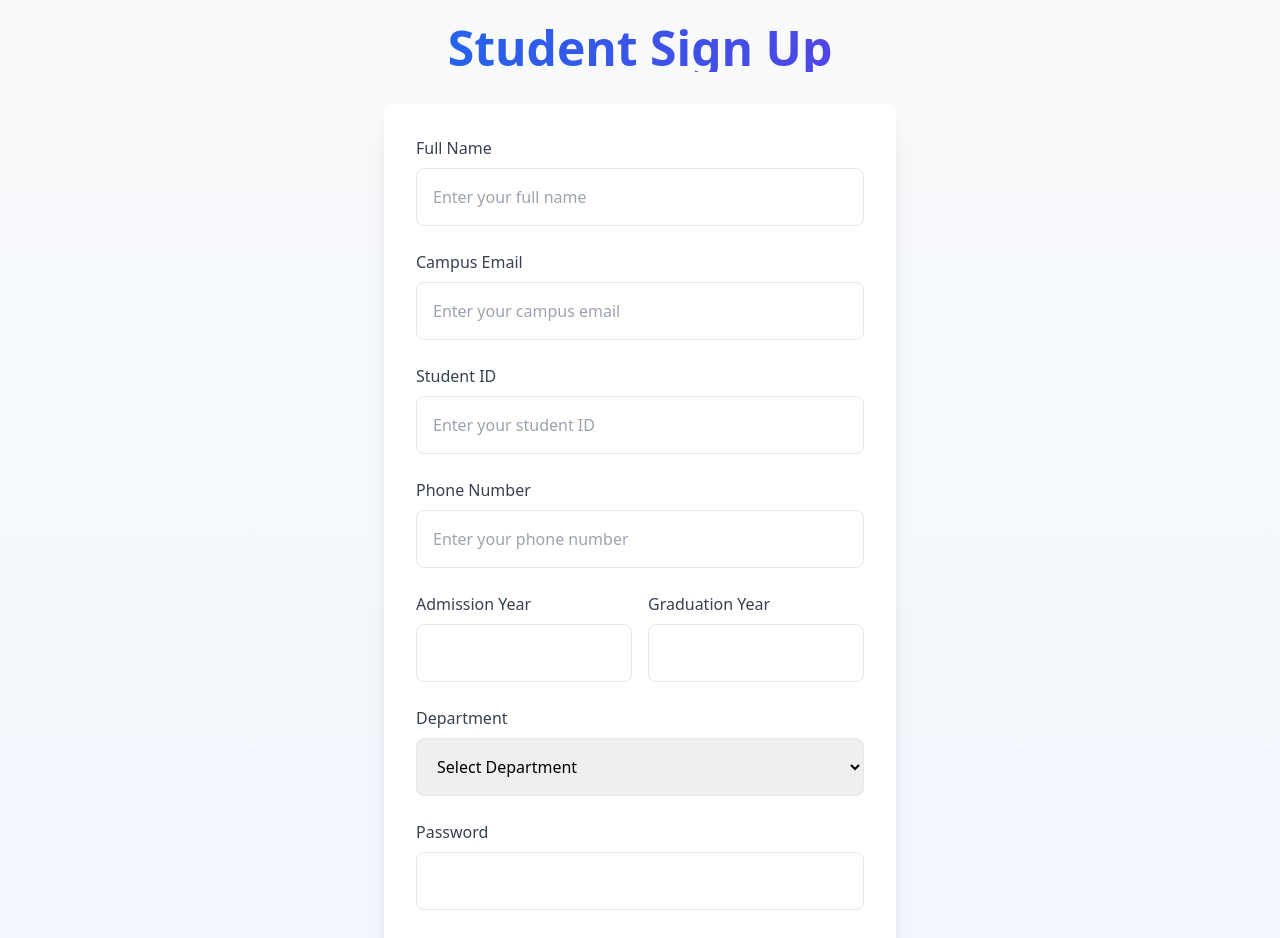
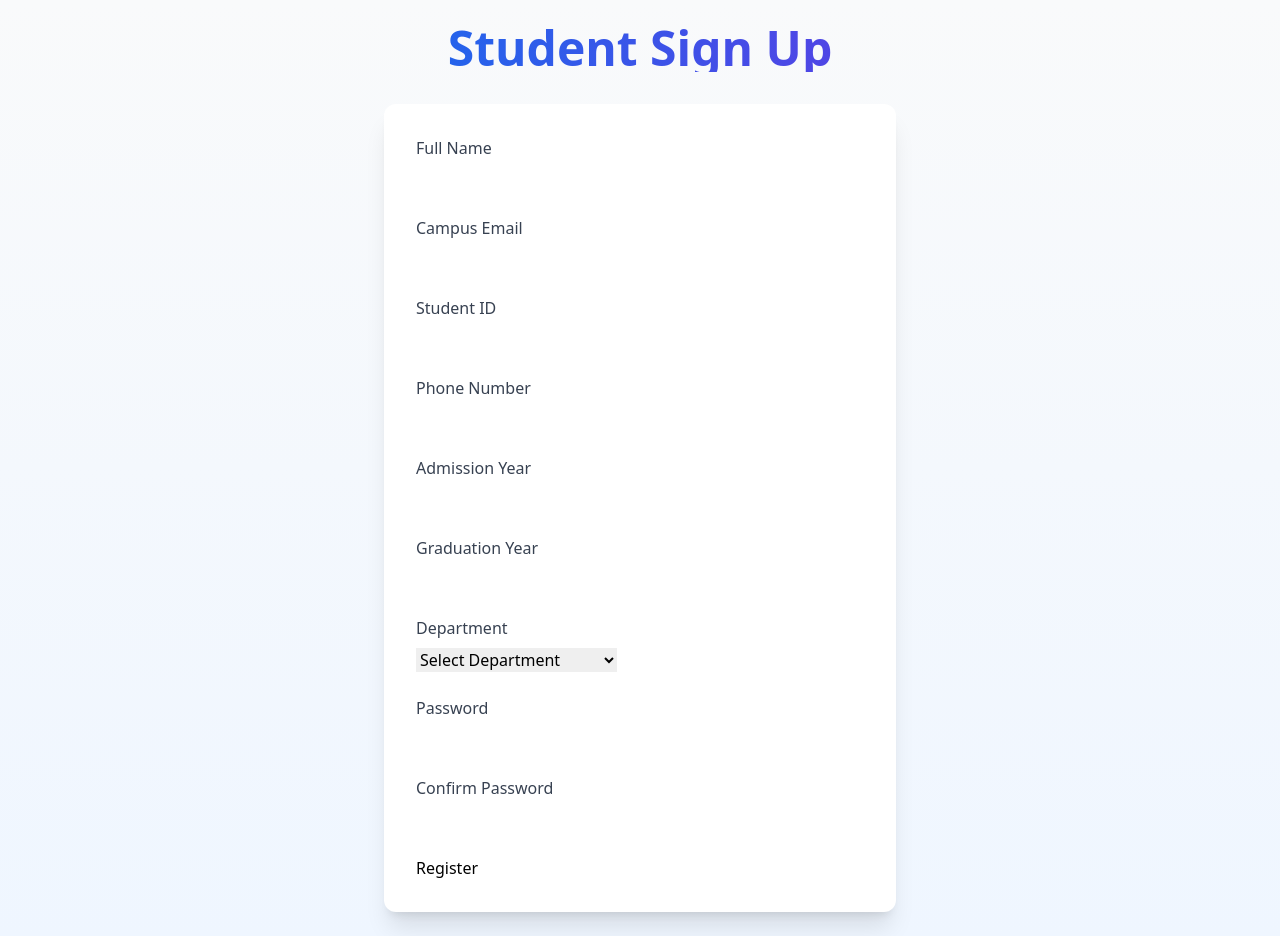
Before and after one commit to RobaChimdesa/Astu-Alumni_Link, a React (Vite) app: page /signup/student in a window 1280 px wide. Shown: the top 938 px of the page. Built offline with nearby package versions, Linux system fonts and the light colour scheme.

Commit message:
add feature

```diff
--- a/package.json
+++ b/package.json
@@ -10,6 +10,7 @@
     "preview": "vite preview"
   },
   "dependencies": {
+    "axios": "^1.8.4",
     "react": "^19.0.0",
     "react-dom": "^19.0.0",
     "react-icons": "^5.5.0",
--- a/src/Pages/student/StudentSignUp.jsx
+++ b/src/Pages/student/StudentSignUp.jsx
@@ -223,8 +223,262 @@
 
 // export default StudentSignUp;
 
+
+
+
+
+// import React, { useState } from "react";
+// import Footer from "../../Components/Footer";
+
+// const StudentSignUp = () => {
+//   const [formData, setFormData] = useState({
+//     fullName: "",
+//     email: "",
+//     studentId: "",
+//     phoneNumber: "",
+//     admissionYear: "",
+//     graduationYear: "",
+//     department: "",
+//     password: "",
+//     confirmPassword: "",
+//   });
+
+//   const [error, setError] = useState("");
+//   const [message, setMessage] = useState("");
+//   const [isVerifying, setIsVerifying] = useState(false);
+//   const [isSubmitting, setIsSubmitting] = useState(false);
+
+//   // Handle input changes
+//   const handleChange = (e) => {
+//     setFormData({ ...formData, [e.target.name]: e.target.value });
+//   };
+
+//   // Verify Student Before Registration
+//   const verifyStudent = async () => {
+//     setIsVerifying(true);
+//     setError("");
+//     setMessage("");
+
+//     try {
+//       const response = await fetch("http://127.0.0.1:8000/api/verify-student/", {
+//         method: "POST",
+//         headers: { "Content-Type": "application/json" },
+//         body: JSON.stringify({
+//           email: formData.email,
+//           student_id: formData.studentId,
+//         }),
+//       });
+
+//       const data = await response.json();
+//       if (response.ok) {
+//         setMessage("Student verification successful! You can proceed.");
+//         return true;
+//       } else {
+//         setError(data.message || "Verification failed. Please check your details.");
+//         return false;
+//       }
+//     } catch (error) {
+//       setError("Server error. Please try again later.");
+//       return false;
+//     } finally {
+//       setIsVerifying(false);
+//     }
+//   };
+
+//   // Handle Registration Form Submission
+//   const handleSubmit = async (e) => {
+//     e.preventDefault();
+//     setError("");
+//     setMessage("");
+
+//     if (formData.password !== formData.confirmPassword) {
+//       setError("Passwords do not match!");
+//       return;
+//     }
+
+//     const isVerified = await verifyStudent();
+//     if (!isVerified) return;
+
+//     setIsSubmitting(true);
+//     try {
+//       const response = await fetch("http://127.0.0.1:8000/api/register-student/", {
+//         method: "POST",
+//         headers: { "Content-Type": "application/json" },
+//         body: JSON.stringify(formData),
+//       });
+
+//       const data = await response.json();
+//       if (response.ok) {
+//         setMessage("Registration successful! You can now log in.");
+//         setFormData({
+//           fullName: "",
+//           email: "",
+//           studentId: "",
+//           phoneNumber: "",
+//           admissionYear: "",
+//           graduationYear: "",
+//           department: "",
+//           password: "",
+//           confirmPassword: "",
+//         });
+//       } else {
+//         setError(data.message || "Registration failed. Please try again.");
+//       }
+//     } catch (error) {
+//       setError("Server error. Please try again later.");
+//     } finally {
+//       setIsSubmitting(false);
+//     }
+//   };
+
+//   return (
+//     <div className="min-h-screen flex flex-col justify-between bg-gradient-to-b from-gray-50 to-blue-50">
+//       <div className="flex flex-col items-center justify-center flex-grow p-6">
+//         <h1 className="text-4xl md:text-5xl font-extrabold text-center text-transparent bg-clip-text bg-gradient-to-r from-blue-600 to-indigo-600 mb-8">
+//           Student Sign Up
+//         </h1>
+
+//         <form onSubmit={handleSubmit} className="w-full max-w-lg bg-white p-8 rounded-xl shadow-xl space-y-6">
+//           {/* Full Name */}
+//           <div>
+//             <label className="block text-gray-700 font-medium mb-2">Full Name</label>
+//             <input
+//               type="text"
+//               name="fullName"
+//               placeholder="Enter your full name"
+//               required
+//               className="w-full p-4 border rounded-lg focus:ring-2 focus:ring-blue-500"
+//               onChange={handleChange}
+//             />
+//           </div>
+
+//           {/* Email */}
+//           <div>
+//             <label className="block text-gray-700 font-medium mb-2">Campus Email</label>
+//             <input
+//               type="email"
+//               name="email"
+//               placeholder="Enter your campus email"
+//               required
+//               className="w-full p-4 border rounded-lg focus:ring-2 focus:ring-blue-500"
+//               onChange={handleChange}
+//             />
+//           </div>
+
+//           {/* Student ID */}
+//           <div>
+//             <label className="block text-gray-700 font-medium mb-2">Student ID</label>
+//             <input
+//               type="text"
+//               name="studentId"
+//               placeholder="Enter your student ID"
+//               required
+//               className="w-full p-4 border rounded-lg focus:ring-2 focus:ring-blue-500"
+//               onChange={handleChange}
+//             />
+//           </div>
+
+//           {/* Phone Number */}
+//           <div>
+//             <label className="block text-gray-700 font-medium mb-2">Phone Number</label>
+//             <input
+//               type="text"
+//               name="phoneNumber"
+//               placeholder="Enter your phone number"
+//               required
+//               className="w-full p-4 border rounded-lg focus:ring-2 focus:ring-blue-500"
+//               onChange={handleChange}
+//             />
+//           </div>
+
+//           {/* Academic Information */}
+//           <div className="grid grid-cols-2 gap-4">
+//             <div>
+//               <label className="block text-gray-700 font-medium mb-2">Admission Year</label>
+//               <input
+//                 type="number"
+//                 name="admissionYear"
+//                 required
+//                 className="w-full p-4 border rounded-lg focus:ring-2 focus:ring-blue-500"
+//                 onChange={handleChange}
+//               />
+//             </div>
+
+//             <div>
+//               <label className="block text-gray-700 font-medium mb-2">Graduation Year</label>
+//               <input
+//                 type="number"
+//                 name="graduationYear"
+//                 required
+//                 className="w-full p-4 border rounded-lg focus:ring-2 focus:ring-blue-500"
+//                 onChange={handleChange}
+//               />
+//             </div>
+//           </div>
+
+//           {/* Department */}
+//           <div>
+//             <label className="block text-gray-700 font-medium mb-2">Department</label>
+//             <select
+//               name="department"
+//               required
+//               className="w-full p-4 border rounded-lg focus:ring-2 focus:ring-blue-500"
+//               onChange={handleChange}
+//             >
+//               <option value="">Select Department</option>
+//               <option value="Computer Science">Computer Science</option>
+//               <option value="Software Engineering">Software Engineering</option>
+//               <option value="Electrical Engineering">Electrical Engineering</option>
+//               <option value="Mechanical Engineering">Mechanical Engineering</option>
+//               <option value="Civil Engineering">Civil Engineering</option>
+//               <option value="Biomedical Engineering">Biomedical Engineering</option>
+//             </select>
+//           </div>
+
+//           {/* Password & Confirm Password */}
+//           <div>
+//             <label className="block text-gray-700 font-medium mb-2">Password</label>
+//             <input
+//               type="password"
+//               name="password"
+//               required
+//               className="w-full p-4 border rounded-lg focus:ring-2 focus:ring-blue-500"
+//               onChange={handleChange}
+//             />
+//           </div>
+
+//           <div>
+//             <label className="block text-gray-700 font-medium mb-2">Confirm Password</label>
+//             <input
+//               type="password"
+//               name="confirmPassword"
+//               required
+//               className="w-full p-4 border rounded-lg focus:ring-2 focus:ring-blue-500"
+//               onChange={handleChange}
+//             />
+//           </div>
+
+//           {/* Messages */}
+//           {error && <p className="text-red-500">{error}</p>}
+//           {message && <p className="text-green-500">{message}</p>}
+
+//           {/* Submit Button */}
+//           <button type="submit" className="w-full bg-blue-600 text-white py-3 rounded-lg">
+//             {isSubmitting ? "Registering..." : "Register"}
+//           </button>
+//         </form>
+//       </div>
+
+//       <Footer />
+//     </div>
+//   );
+// };
+
+// export default StudentSignUp;
+
+
 import React, { useState } from "react";
-import Footer from "../../Components/Footer";
+import axios from "axios";
 
 const StudentSignUp = () => {
   const [formData, setFormData] = useState({
@@ -240,90 +494,33 @@ const StudentSignUp = () => {
   });
 
   const [error, setError] = useState("");
-  const [message, setMessage] = useState("");
-  const [isVerifying, setIsVerifying] = useState(false);
-  const [isSubmitting, setIsSubmitting] = useState(false);
+  const [successMessage, setSuccessMessage] = useState("");
 
-  // Handle input changes
   const handleChange = (e) => {
     setFormData({ ...formData, [e.target.name]: e.target.value });
   };
 
-  // Verify Student Before Registration
-  const verifyStudent = async () => {
-    setIsVerifying(true);
-    setError("");
-    setMessage("");
-
-    try {
-      const response = await fetch("http://127.0.0.1:8000/api/verify-student/", {
-        method: "POST",
-        headers: { "Content-Type": "application/json" },
-        body: JSON.stringify({
-          email: formData.email,
-          student_id: formData.studentId,
-        }),
-      });
-
-      const data = await response.json();
-      if (response.ok) {
-        setMessage("Student verification successful! You can proceed.");
-        return true;
-      } else {
-        setError(data.message || "Verification failed. Please check your details.");
-        return false;
-      }
-    } catch (error) {
-      setError("Server error. Please try again later.");
-      return false;
-    } finally {
-      setIsVerifying(false);
-    }
-  };
-
-  // Handle Registration Form Submission
   const handleSubmit = async (e) => {
     e.preventDefault();
-    setError("");
-    setMessage("");
 
+    // Validate Password Match
     if (formData.password !== formData.confirmPassword) {
       setError("Passwords do not match!");
       return;
     }
 
-    const isVerified = await verifyStudent();
-    if (!isVerified) return;
+    setError("");
 
-    setIsSubmitting(true);
     try {
-      const response = await fetch("http://127.0.0.1:8000/api/register-student/", {
-        method: "POST",
-        headers: { "Content-Type": "application/json" },
-        body: JSON.stringify(formData),
-      });
-
-      const data = await response.json();
-      if (response.ok) {
-        setMessage("Registration successful! You can now log in.");
-        setFormData({
-          fullName: "",
-          email: "",
-          studentId: "",
-          phoneNumber: "",
-          admissionYear: "",
-          graduationYear: "",
-          department: "",
-          password: "",
-          confirmPassword: "",
-        });
-      } else {
-        setError(data.message || "Registration failed. Please try again.");
+      const response = await axios.post("http://127.0.0.1:8000/api/register/", formData);
+      if (response.data.status === "success") {
+        setSuccessMessage("Registration successful! Redirecting to login...");
+        setTimeout(() => {
+          window.location.href = "/signin"; // Redirect to login page
+        }, 2000);
       }
     } catch (error) {
-      setError("Server error. Please try again later.");
-    } finally {
-      setIsSubmitting(false);
+      setError(error.response?.data?.message || "An error occurred. Please try again.");
     }
   };
 
@@ -335,92 +532,41 @@ const StudentSignUp = () => {
         </h1>
 
         <form onSubmit={handleSubmit} className="w-full max-w-lg bg-white p-8 rounded-xl shadow-xl space-y-6">
-          {/* Full Name */}
+          {/* Personal Information */}
           <div>
             <label className="block text-gray-700 font-medium mb-2">Full Name</label>
-            <input
-              type="text"
-              name="fullName"
-              placeholder="Enter your full name"
-              required
-              className="w-full p-4 border rounded-lg focus:ring-2 focus:ring-blue-500"
-              onChange={handleChange}
-            />
+            <input type="text" name="fullName" required className="input-field" onChange={handleChange} />
           </div>
 
-          {/* Email */}
           <div>
             <label className="block text-gray-700 font-medium mb-2">Campus Email</label>
-            <input
-              type="email"
-              name="email"
-              placeholder="Enter your campus email"
-              required
-              className="w-full p-4 border rounded-lg focus:ring-2 focus:ring-blue-500"
-              onChange={handleChange}
-            />
+            <input type="email" name="email" required className="input-field" onChange={handleChange} />
           </div>
 
-          {/* Student ID */}
           <div>
             <label className="block text-gray-700 font-medium mb-2">Student ID</label>
-            <input
-              type="text"
-              name="studentId"
-              placeholder="Enter your student ID"
-              required
-              className="w-full p-4 border rounded-lg focus:ring-2 focus:ring-blue-500"
-              onChange={handleChange}
-            />
+            <input type="text" name="studentId" required className="input-field" onChange={handleChange} />
           </div>
 
-          {/* Phone Number */}
           <div>
             <label className="block text-gray-700 font-medium mb-2">Phone Number</label>
-            <input
-              type="text"
-              name="phoneNumber"
-              placeholder="Enter your phone number"
-              required
-              className="w-full p-4 border rounded-lg focus:ring-2 focus:ring-blue-500"
-              onChange={handleChange}
-            />
+            <input type="text" name="phoneNumber" required className="input-field" onChange={handleChange} />
           </div>
 
           {/* Academic Information */}
-          <div className="grid grid-cols-2 gap-4">
           <div>
             <label className="block text-gray-700 font-medium mb-2">Admission Year</label>
-              <input
-                type="number"
-                name="admissionYear"
-                required
-                className="w-full p-4 border rounded-lg focus:ring-2 focus:ring-blue-500"
-                onChange={handleChange}
-              />
+            <input type="number" name="admissionYear" required className="input-field" onChange={handleChange} />
           </div>
 
           <div>
             <label className="block text-gray-700 font-medium mb-2">Graduation Year</label>
-              <input
-                type="number"
-                name="graduationYear"
-                required
-                className="w-full p-4 border rounded-lg focus:ring-2 focus:ring-blue-500"
-                onChange={handleChange}
-              />
-            </div>
+            <input type="number" name="graduationYear" required className="input-field" onChange={handleChange} />
           </div>
 
-          {/* Department */}
           <div>
             <label className="block text-gray-700 font-medium mb-2">Department</label>
-            <select
-              name="department"
-              required
-              className="w-full p-4 border rounded-lg focus:ring-2 focus:ring-blue-500"
-              onChange={handleChange}
-            >
+            <select name="department" required className="input-field" onChange={handleChange}>
               <option value="">Select Department</option>
               <option value="Computer Science">Computer Science</option>
               <option value="Software Engineering">Software Engineering</option>
@@ -431,41 +577,23 @@ const StudentSignUp = () => {
             </select>
           </div>
 
-          {/* Password & Confirm Password */}
+          {/* Password Section */}
           <div>
             <label className="block text-gray-700 font-medium mb-2">Password</label>
-            <input
-              type="password"
-              name="password"
-              required
-              className="w-full p-4 border rounded-lg focus:ring-2 focus:ring-blue-500"
-              onChange={handleChange}
-            />
+            <input type="password" name="password" required className="input-field" onChange={handleChange} />
           </div>
 
           <div>
             <label className="block text-gray-700 font-medium mb-2">Confirm Password</label>
-            <input
-              type="password"
-              name="confirmPassword"
-              required
-              className="w-full p-4 border rounded-lg focus:ring-2 focus:ring-blue-500"
-              onChange={handleChange}
-            />
+            <input type="password" name="confirmPassword" required className="input-field" onChange={handleChange} />
           </div>
 
-          {/* Messages */}
           {error && <p className="text-red-500">{error}</p>}
-          {message && <p className="text-green-500">{message}</p>}
+          {successMessage && <p className="text-green-500">{successMessage}</p>}
 
-          {/* Submit Button */}
-          <button type="submit" className="w-full bg-blue-600 text-white py-3 rounded-lg">
-            {isSubmitting ? "Registering..." : "Register"}
-          </button>
+          <button type="submit" className="btn-primary">Register</button>
         </form>
       </div>
-
-      <Footer />
     </div>
   );
 };
```
Also changed, not shown: 1 other file (tests, documents, lock files or other folders). Lines whose indentation alone changed are shown as unchanged.
